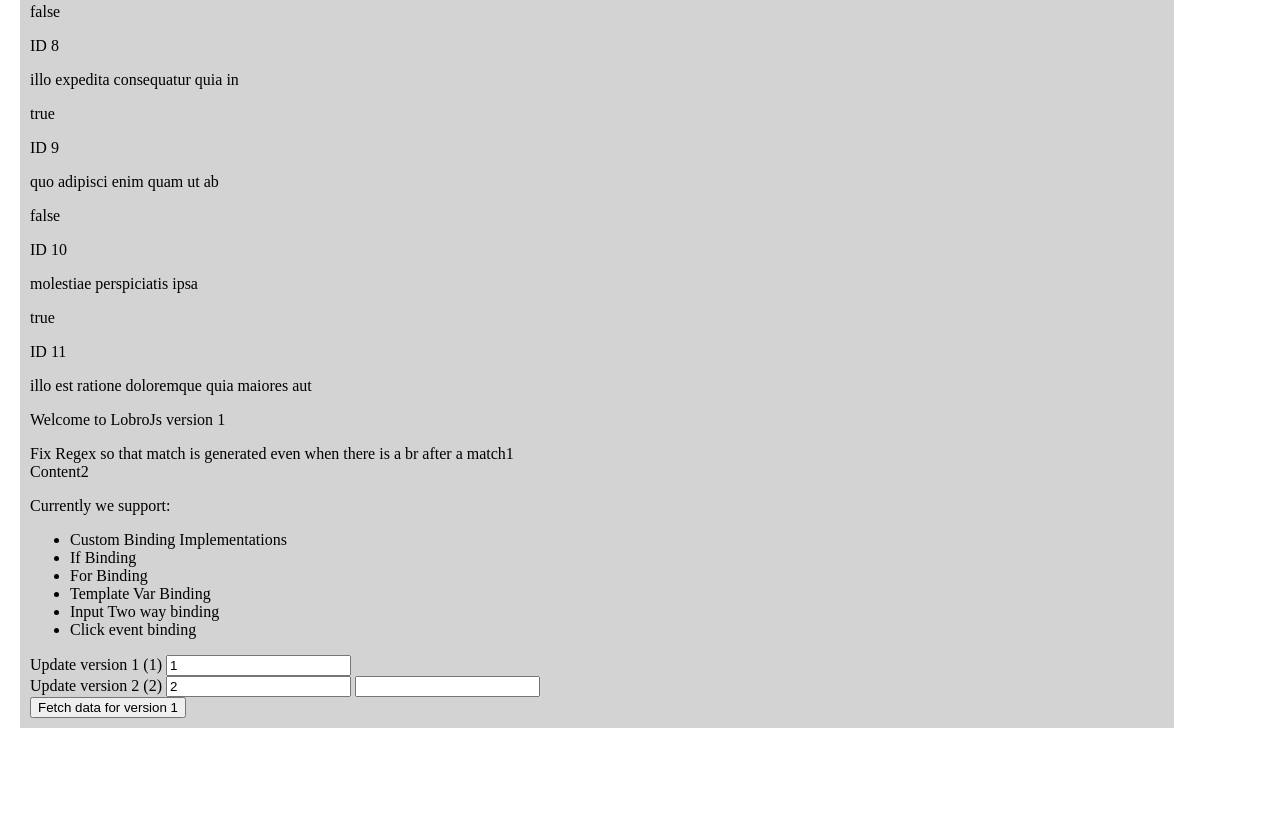
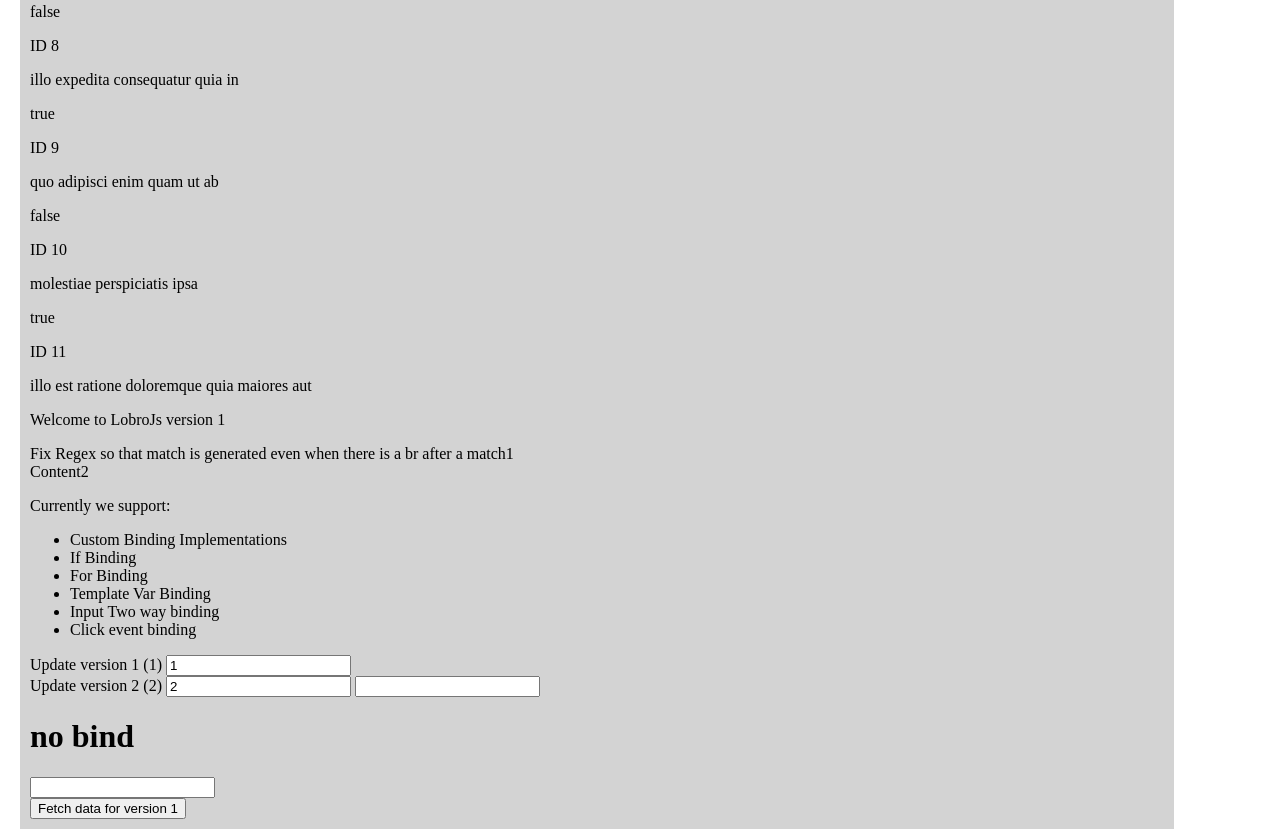
Before and after one commit to xsip/lobro-js, a website built with webpack: page src/index.html in a window 1280 px wide. Shown: the part 777-1616 px from the top of the page. Before the commit the page ends 1515 px from the top, so only its background shows below. Built offline with nearby package versions, Linux system fonts and the light colour scheme.

Commit message:
fixed input binding selector

```diff
--- a/src/core/bindings/input.bindings.ts
+++ b/src/core/bindings/input.bindings.ts
@@ -3,7 +3,7 @@
 import {Binding, CBinding, BindingOptions} from "../decorators/binding.decorator";
 
 @Binding({
-    selector: 'input'
+    selector: '[input]'
 })
 export class InputBindings implements CBinding {
 
@@ -48,6 +48,7 @@
         this.reavalInputValue(templateChild as HTMLInputElement, hash);
     }
 
+
     lastElementUpdated(): void {
     }
 }
--- a/src/core/decorators/controller.decorator.ts
+++ b/src/core/decorators/controller.decorator.ts
@@ -69,7 +69,7 @@
             public static options: ControllerOptions = options;
             element: HTMLElement;
             renderer: Renderer;
-
+            t: any = target;
             public static template: string = options.template;
             bindings: typeof DecoratedBinding[] = [];
 
--- a/src/core/demo/demo-controller/demo-controller.html
+++ b/src/core/demo/demo-controller/demo-controller.html
@@ -31,6 +31,8 @@
             <span> Update version 2 ({{this.version2}})</span>
             <input id="input2" input="this.version2" type="text"/>
             <input id="input3" if="this.version2 === 2 " type="text"/>
+            <h1>no bind</h1>
+            <input id="input2" type="text"/>
         </div>
         <button id="reloadSelected" click="this.buttonClick()">Fetch data for version {{this.version}}</button>
     </div>
--- a/src/core/hooks/eventListenerHook.ts
+++ b/src/core/hooks/eventListenerHook.ts
@@ -2,6 +2,7 @@
 
 console.log('polyfills loaded');
 //@ts-ignore
+
 Element.prototype._addEventListener = Element.prototype.addEventListener;
 Element.prototype.addEventListener = function (a, b, c) {
     if (c == undefined)
```
